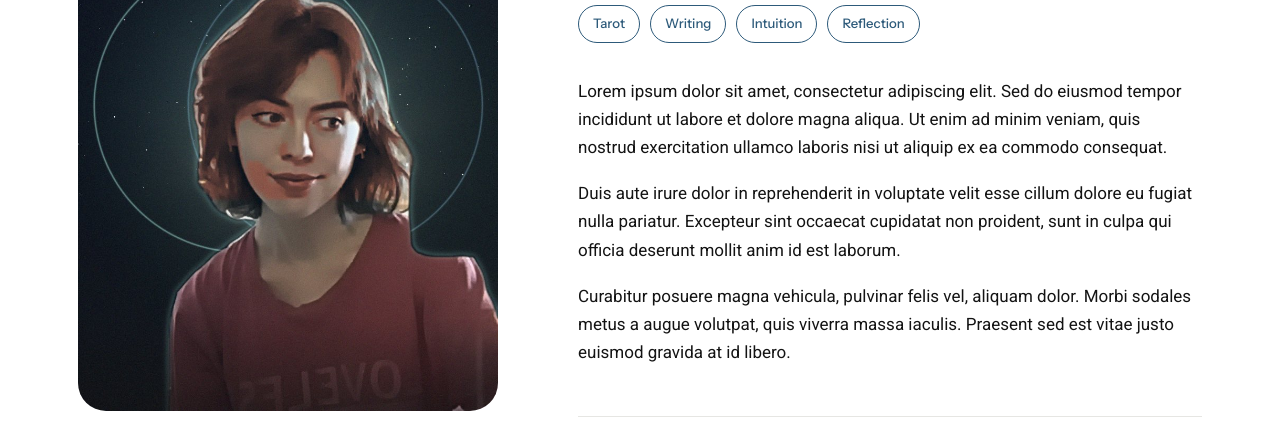
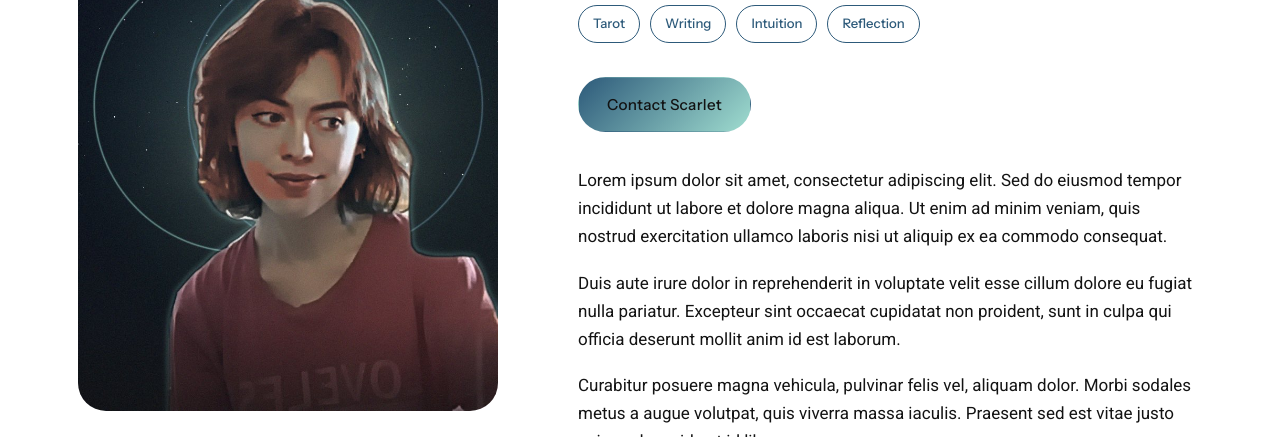
Before and after one commit to Jornada-Way/jornadaway.com, a plain HTML site: page about/scarlet.html in a window 1280 px wide. Shown: the part 663-1100 px from the top of the page. Drawn offline with Linux system fonts and the light colour scheme.

Commit message:
Add contact button to Scarlet's page

```diff
--- a/about/scarlet.html
+++ b/about/scarlet.html
@@ -37,6 +37,7 @@
       <span class="eyebrow">About Scarlet</span>
       <h2>Scarlet</h2>
       <ul class="tags"><li>Tarot</li><li>Writing</li><li>Intuition</li><li>Reflection</li></ul>
+      <p style="margin:0 0 34px"><a class="btn btn-primary" href="mailto:scarlet@jornadaway.com">Contact Scarlet</a></p>
       <p>Lorem ipsum dolor sit amet, consectetur adipiscing elit. Sed do eiusmod tempor incididunt ut labore et dolore magna aliqua. Ut enim ad minim veniam, quis nostrud exercitation ullamco laboris nisi ut aliquip ex ea commodo consequat.</p><p>Duis aute irure dolor in reprehenderit in voluptate velit esse cillum dolore eu fugiat nulla pariatur. Excepteur sint occaecat cupidatat non proident, sunt in culpa qui officia deserunt mollit anim id est laborum.</p><p>Curabitur posuere magna vehicula, pulvinar felis vel, aliquam dolor. Morbi sodales metus a augue volutpat, quis viverra massa iaculis. Praesent sed est vitae justo euismod gravida at id libero.</p>
       <div class="profile-offers">
         <span class="eyebrow">Offerings with Scarlet</span>
```
